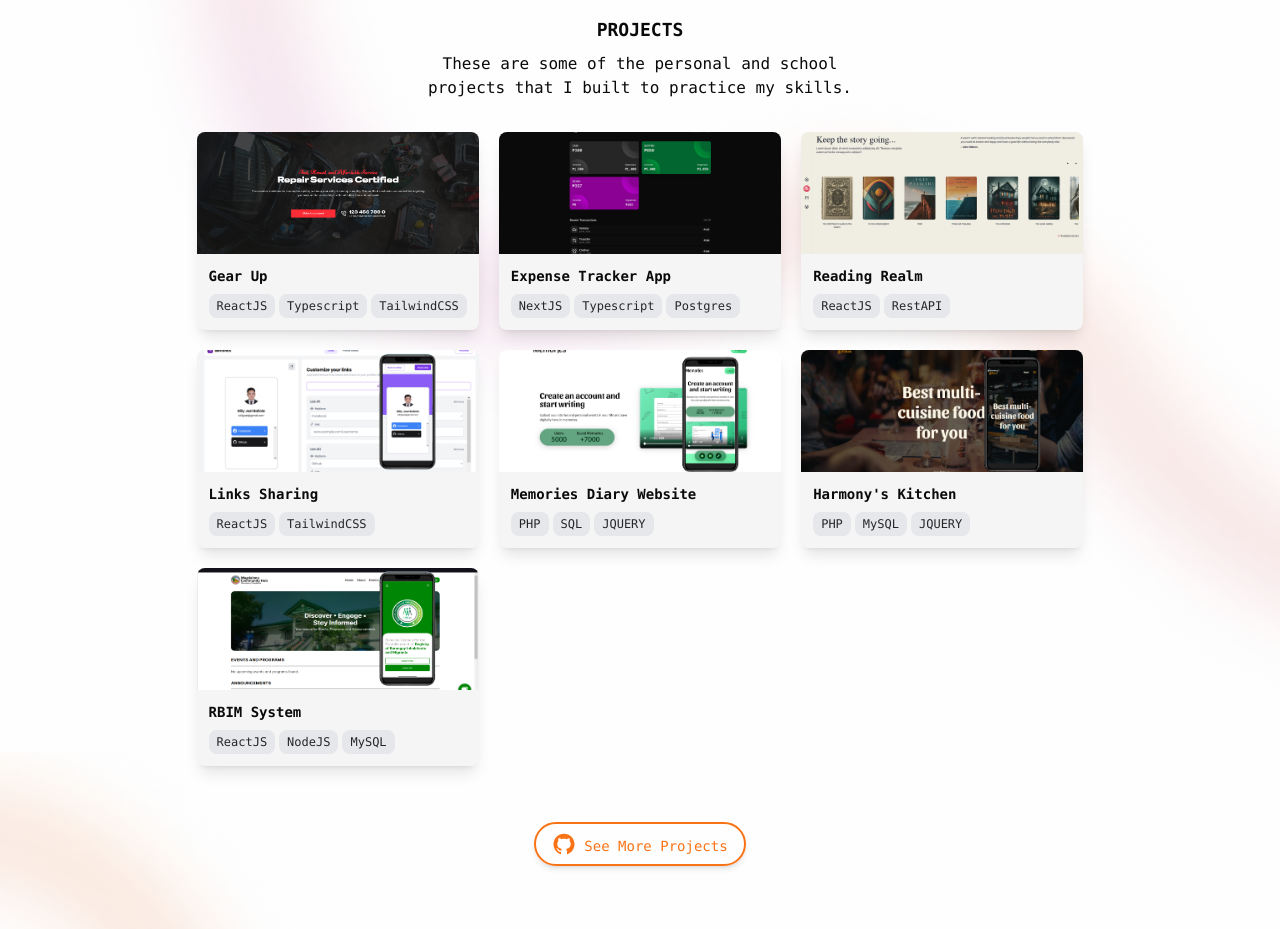
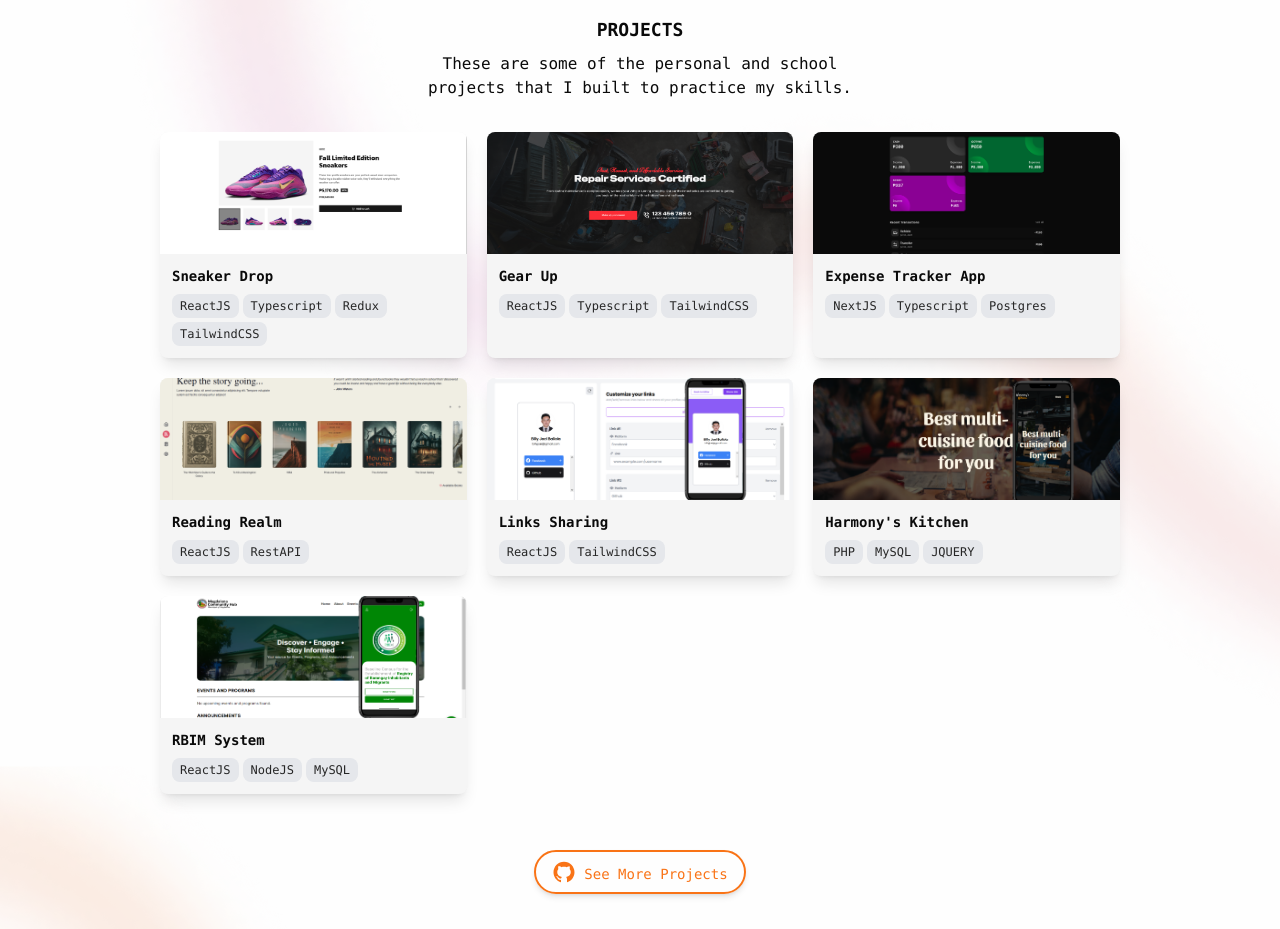
Before and after one commit to BillyJoelBallola/my_portfolio, a React (Vite) app: page / in a window 1280 px wide. Shown: the part 1860-2789 px from the top of the page. Built offline with nearby package versions, Linux system fonts and the light colour scheme.

Commit message:
add project

```diff
--- a/src/data/projects.js
+++ b/src/data/projects.js
@@ -1,5 +1,5 @@
-import diary from "../assets/memories.jpg";
 import harmony from "../assets/harmony.jpg";
+import sneakerdrop from "../assets/sneaker-drop.png";
 import rbim from "../assets/rbim.png";
 import linkSharing from "../assets/link_sharing.png";
 import gearup from "../assets/gearup.png";
@@ -7,6 +7,14 @@ import trackr from "../assets/trackr.png";
 import readingRealm from "../assets/reading_realm.png";
 
 const projects = [
+  {
+    title: "Sneaker Drop",
+    description:
+      "Sneaker Drop is a minimalist single-page product view showcasing a single sneaker with an add-to-cart feature. Built with ReactJS, TypeScript, Tailwind CSS, and Redux, it demonstrates state management, utility-first styling, and clean UI design in a simple e-commerce flow.",
+    image: sneakerdrop,
+    tags: ["ReactJS", "Typescript", "Redux", "TailwindCSS"],
+    demoURL: "https://sneaker-drop.vercel.app",
+  },
   {
     title: "Gear Up",
     description:
@@ -37,13 +45,6 @@ const projects = [
     tags: ["ReactJS", "TailwindCSS"],
   },
   {
-    title: "Memories Diary Website",
-    description:
-      "Memories is a personal online diary application developed using PHP, jQuery, HTML, and CSS. It allows users to securely log their daily thoughts and activities, with options to categorize and search entries. The application offers a nostalgic and user-centric design, ideal for maintaining a digital journal with ease and privacy.",
-    image: diary,
-    tags: ["PHP", "SQL", "JQUERY"],
-  },
-  {
     title: "Harmony's Kitchen",
     description:
       "Harmony's Kitchen is a promotional website created as a school project to showcase the culinary products and services offered by the fictional business. Built using PHP, MySQL, and jQuery, the site features a responsive layout, product listings, and an admin interface for content management. It simulates a real-world food service site experience.",
```
Also changed, not shown: src/assets/memories.jpg (deleted), src/assets/sneaker-drop.png (added).
